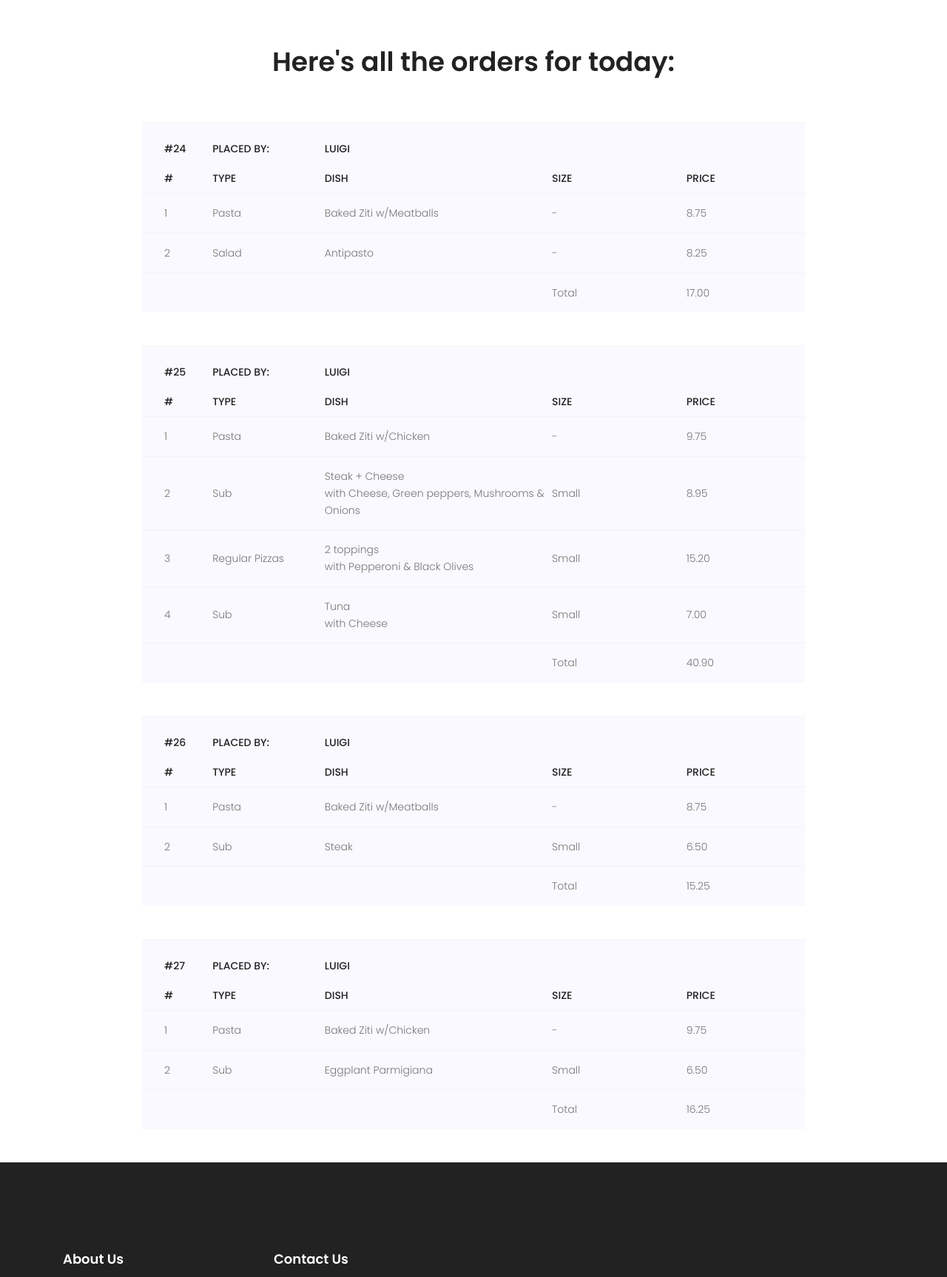
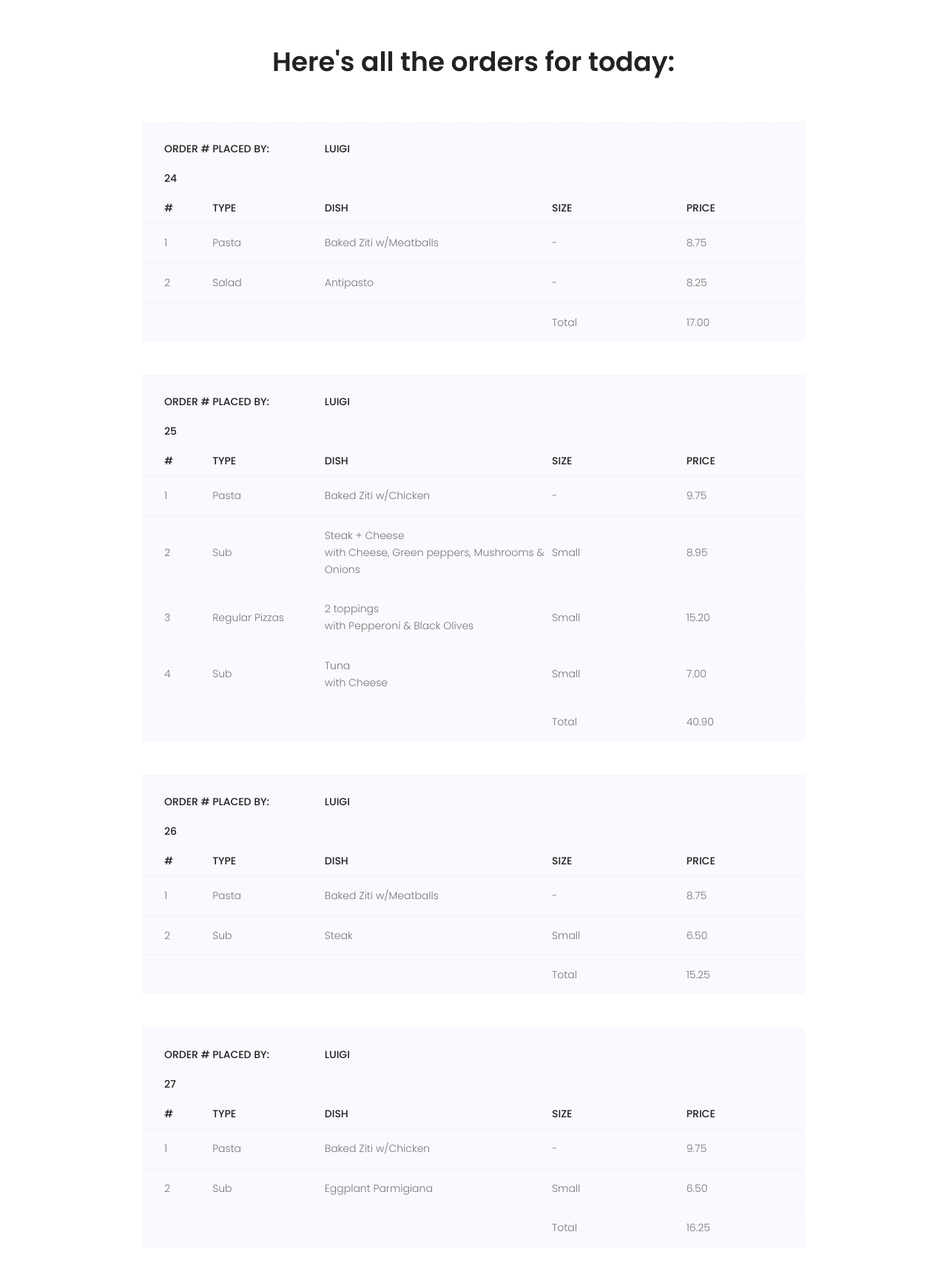
Before and after one commit to danielfeloiola/pizza, a Django app: page /orders/ in a window 1280 px wide. Shown: the part 58-1785 px from the top of the page at 74% size. Run offline with Django 3.2, Linux system fonts and the light colour scheme; a user stored in the database is signed in; data comes from the database, SQL or seed files in the repository; some libraries are stand-ins or nearby versions.

Commit message:
added order number to orders page

```diff
--- a/orders/templates/orders.html
+++ b/orders/templates/orders.html
@@ -47,7 +47,7 @@
 
       <!-- Header -->
       <div class="table-head">
-        <div class="serial">#{{order.id}}</div>
+        <div class="serial">Order # {{order.id}}</div>
         <div class="visit">Placed By:</div>
         <div class="visit" style="width: 40%;">{{order.user}}</div>
         <div class="visit"></div>
```
